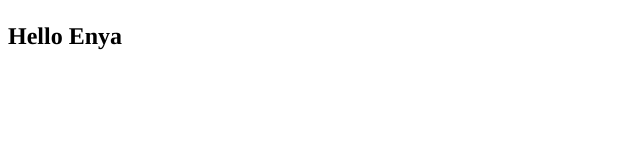
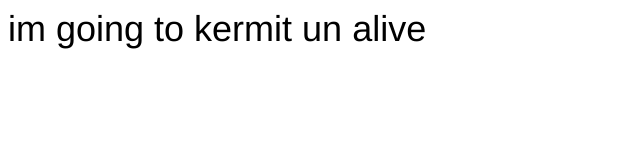
Before and after one commit to tadpole999/tadpole999.github.io, a plain HTML site: page index.html in a window 1280 px wide. Shown: the whole page, without its empty margins (0-640 px from the left). Drawn offline with Linux system fonts and the light colour scheme.

Commit message:
Update index.html

```diff
--- a/index.html
+++ b/index.html
@@ -7,13 +7,10 @@
   <meta name="Generator" content="Cocoa HTML Writer">
   <meta name="CocoaVersion" content="1671.6">
   <style type="text/css">
-    p.p1 {margin: 0.0px 0.0px 0.0px 0.0px; line-height: 14.0px; font: 12.0px Times; color: #000000; -webkit-text-stroke: #000000}
-    span.s1 {font-kerning: none}
+    p.p1 {margin: 0.0px 0.0px 0.0px 0.0px; font: 36.0px Helvetica}
   </style>
 </head>
 <body>
-<p class="p1"><span class="s1"><br>
-</span></p>
-<h1 style="margin: 0.0px 0.0px 16.1px 0.0px; line-height: 28.0px; font: 24.0px Times; color: #000000; -webkit-text-stroke: #000000"><span class="s1"><b>Hello Enya</b></span></h1>
+<p class="p1">im going to kermit un alive</p>
 </body>
 </html>
```
